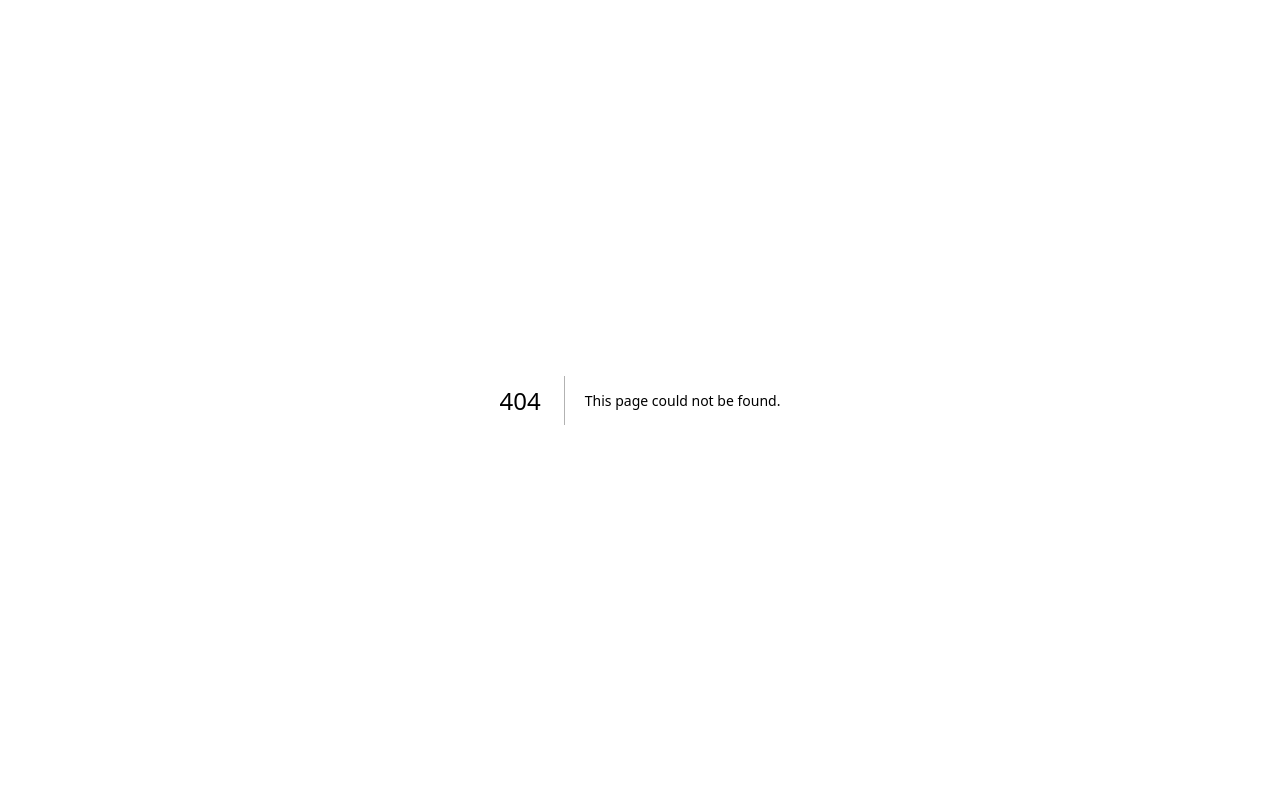
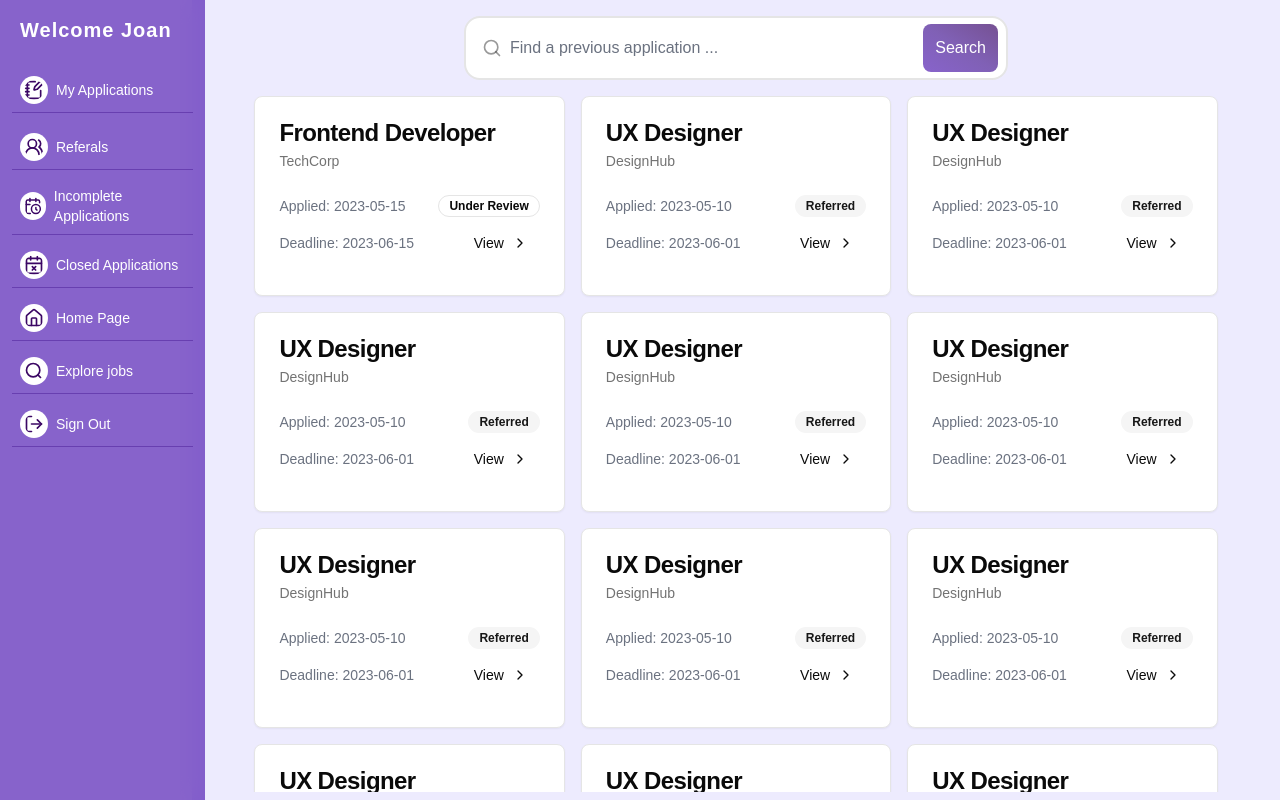
Before and after one commit to astianmuchui/job-finder-app-frontend, a Next.js app: page /applications/due in a window 1280 px wide. Before the commit this address had no page. Built offline with nearby package versions, Linux system fonts and the light colour scheme.

Commit message:
Refactor: Migrate auth components to app directory
This restructures the application by moving authentication-related components from the shared components directory to the app directory.

```diff
--- a/src/app/(auth)/forgot_password/page.tsx
+++ b/src/app/(auth)/forgot_password/page.tsx
@@ -1,5 +1,5 @@
-import AuthPage from "@/components/AuthPage";
-import ForgotPassword from "@/components/ForgotPassword";
+import AuthPage from "@/app/(auth)/_components/AuthPage";
+import ForgotPassword from "@/app/(auth)/_components/ForgotPassword";
 
 
 const ForgotPasswordPage = () => {
--- a/src/app/(auth)/login/page.tsx
+++ b/src/app/(auth)/login/page.tsx
@@ -1,6 +1,6 @@
 
-import AuthPage from "@/components/AuthPage";
-import LoginForm from "@/components/LoginForm";
+import AuthPage from "@/app/(auth)/_components/AuthPage";
+import LoginForm from "@/app/(auth)/_components/LoginForm";
 
 const LoginPage = () => {
 
--- a/src/app/(auth)/resetPassword/[verificationCode]/page.tsx
+++ b/src/app/(auth)/resetPassword/[verificationCode]/page.tsx
@@ -1,5 +1,5 @@
-import AuthPage from "@/components/AuthPage";
-import ResetPassword from "@/components/ResetPassword";
+import AuthPage from "@/app/(auth)/_components/AuthPage";
+import ResetPassword from "@/app/(auth)/_components/ResetPassword";
 
 
 const ResetPasswordPage = () => {
--- a/src/app/(auth)/signup/page.tsx
+++ b/src/app/(auth)/signup/page.tsx
@@ -1,6 +1,6 @@
 
-import AuthPage from "@/components/AuthPage";
-import SignUpForm from "@/components/SignUpForm";
+import AuthPage from "@/app/(auth)/_components/AuthPage";
+import SignUpForm from "@/app/(auth)/_components/SignUpForm";
 
 const SignupPage = () => {
 
--- /dev/null
+++ b/src/app/applications/due/page.tsx
@@ -0,0 +1,11 @@
+import ApplicationComponent from "@/app/applications/_components/Application";
+
+const DuePage = () => {
+    return (
+        <div className={"bg-purple-100 flex w-full h-[100vh] flex-col  items-center overflow-hidden"}>
+            <ApplicationComponent/>
+        </div>
+    );
+}
+
+export default DuePage;
--- a/tailwind.config.ts
+++ b/tailwind.config.ts
@@ -1,4 +1,4 @@
-import type { Config } from "tailwindcss";
+import type {Config} from "tailwindcss";
 import flowbitePlugin from 'flowbite/plugin';
 
 
@@ -60,8 +60,8 @@ const config: Config = {
             },
             keyframes: {
                 "caret-blink": {
-				"0%,70%,100%": { opacity: "1" },
-				"20%,50%": { opacity: "0" },
+                    "0%,70%,100%": {opacity: "1"},
+                    "20%,50%": {opacity: "0"},
                 },
             },
             animation: {
@@ -71,7 +71,33 @@ const config: Config = {
     },
     plugins: [
         flowbitePlugin,
-      require("tailwindcss-animate")
+        require("tailwindcss-animate"),
+
+        function ({addUtilities}) {
+            const newUtilities = {
+                ".scrollbar-thin": {
+                    scrollbarWidth: "thin",
+                    scrollbarColor: "rgba(135,98,203,255) rgba(237,235,254,255)",
+                    borderRadius: "20px",
+                },
+                ".scrollbar-webkit": {
+                    "&::-webkit-scrollbar": {
+                        width: "8px",
+                    },
+                    "&::-webkit-scrollbar-track": {
+                        backgroundColor: "rgba(237,235,254,255)",
+                    },
+                    "&::-webkit-scrollbar-thumb": {
+                        backgroundColor: "rgba(135,98,203,255)",
+                        borderRadius: "20px",
+                        border: "3px solid rgba(0, 0, 0, 0)",
+                    },
+                },
+
+
+            }
+            addUtilities(newUtilities, ['responsive', 'hover'])
+        }
     ],
 };
 export default config;
```
Lines whose indentation alone changed are shown as unchanged.
